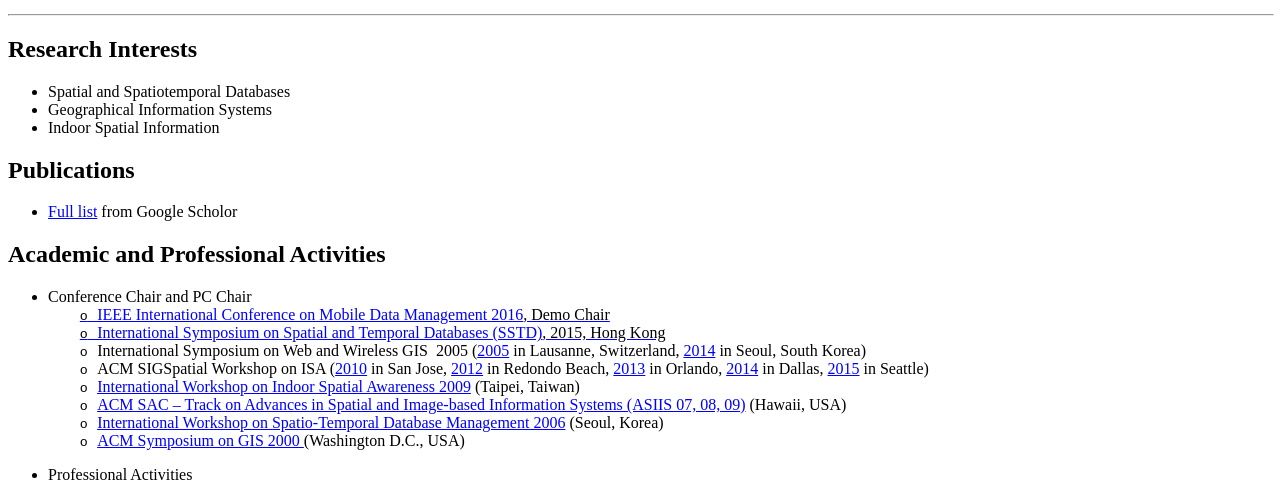
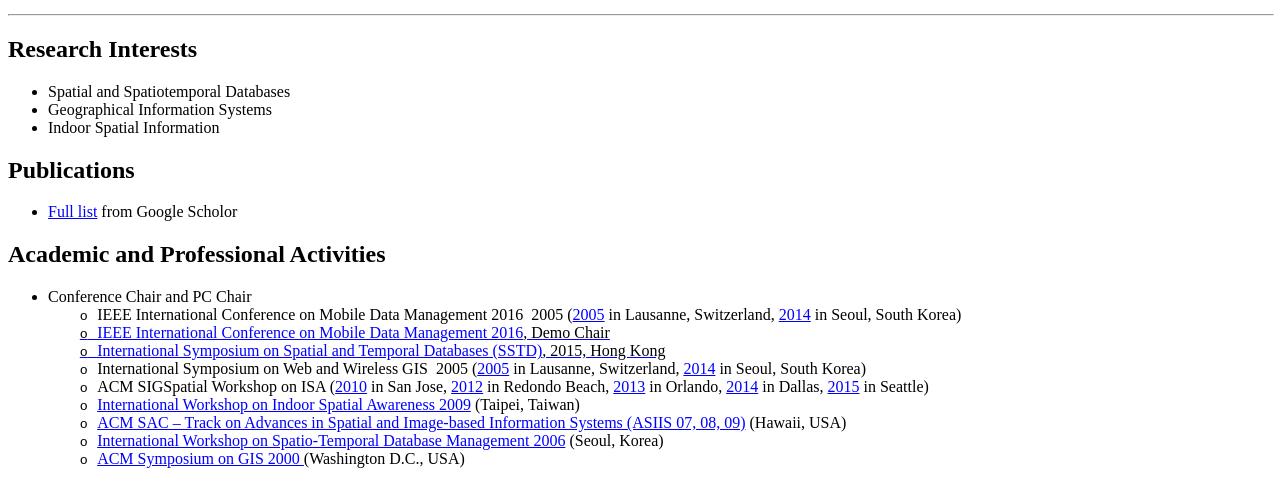
Before and after one commit to kijouneli/kijouneli.github.io, a plain HTML site: page index.html in a window 1280 px wide. Shown: the part 324-805 px from the top of the page. Drawn offline with Linux system fonts and the light colour scheme.

Commit message:
Add conference details to index.html

```diff
--- a/index.html
+++ b/index.html
@@ -1201,6 +1201,17 @@ Professional Activities</span></h2>
 
 <p class=MsoNormal style='mso-margin-top-alt:auto;margin-left:71.7pt;
 text-indent:-17.85pt;mso-list:l2 level2 lfo3;tab-stops:list 72.0pt'><![if !supportLists]><span
+lang=EN-US style='font-size:10.0pt;mso-bidi-font-size:12.0pt;font-family:"Courier New";
+mso-fareast-font-family:"Courier New"'><span style='mso-list:Ignore'>o<span
+style='font:7.0pt "Times New Roman"'>&nbsp;&nbsp;&nbsp; </span></span></span><![endif]><span
+lang=EN-US style='font-family:"Times New Roman",serif'>IEEE International Conference on
+Mobile Data Management 2016<span style='mso-spacerun:yes'>&nbsp; </span>2005 (<a
+href="http://lbd.epfl.ch/e/conferences/w2gis05/">2005</a> in Lausanne,
+Switzerland, <a href="http://stem.cs.pusan.ac.kr/w2gis2014/index.html">2014</a>
+in Seoul, South Korea)</span></p>
+
+<p class=MsoNormal style='mso-margin-top-alt:auto;margin-left:71.7pt;
+text-indent:-17.85pt;mso-list:l2 level2 lfo3;tab-stops:list 72.0pt'><![if !supportLists]><span
 class=MsoHyperlink><span lang=EN-US style='font-size:10.0pt;mso-bidi-font-size:
 12.0pt;font-family:"Courier New";mso-fareast-font-family:"Courier New";
 color:black;mso-themecolor:text1;text-decoration:none;text-underline:none'><span
```
